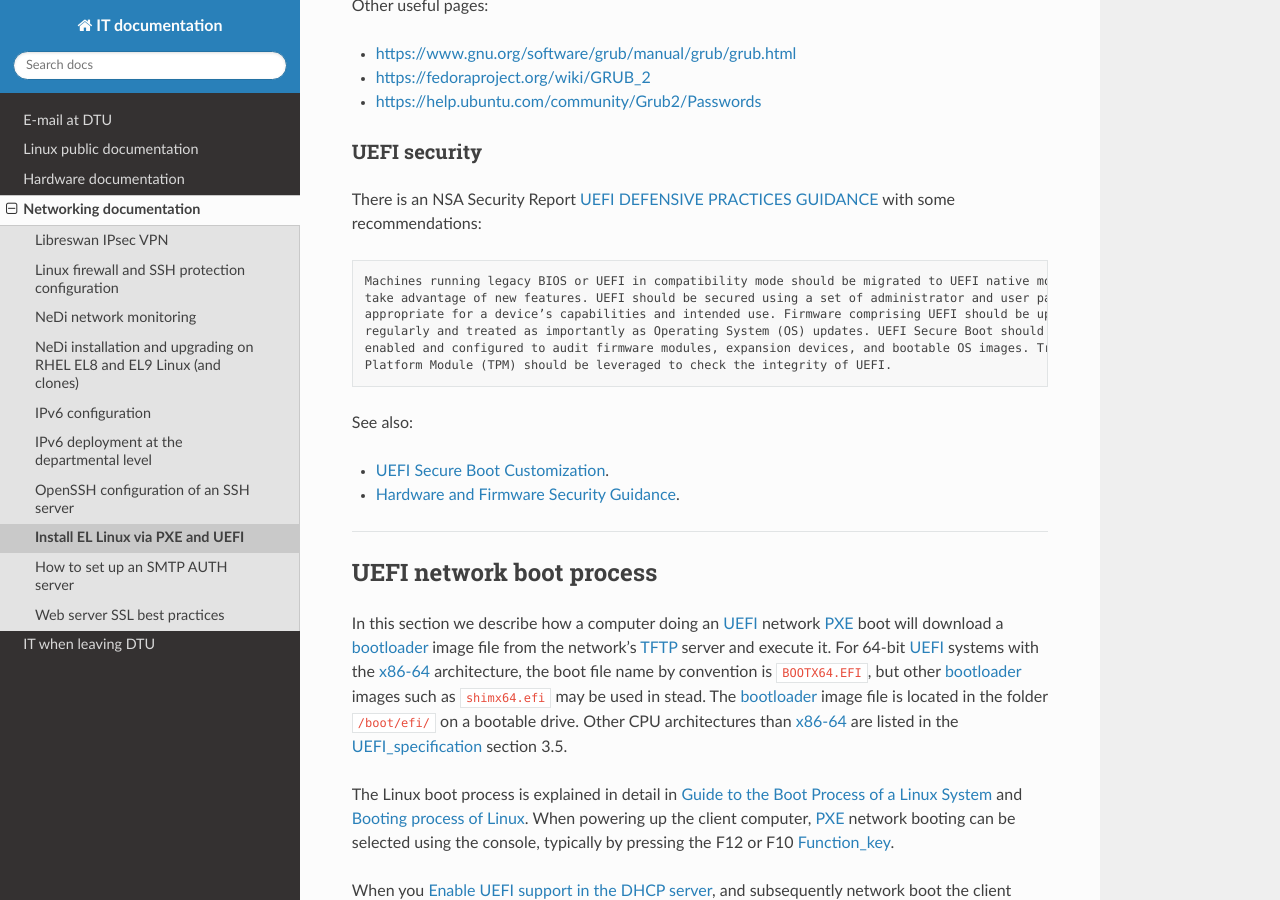
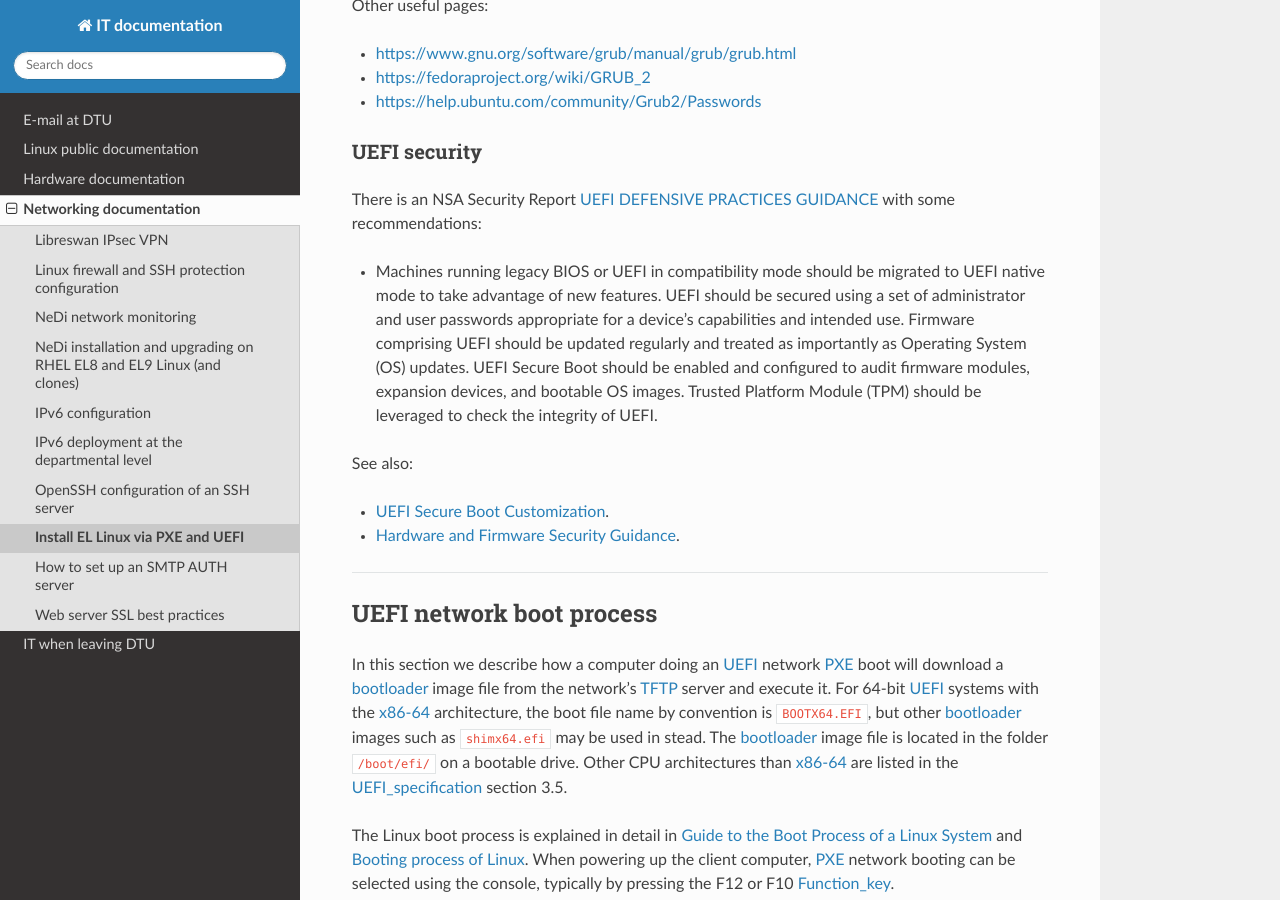
Before and after one commit to OleHolmNielsen/ITwiki, a Sphinx documentation site: the page built from docs/PXE_and_UEFI.rst, in a window 1280 px wide and 900 px high, scrolled down 954 px. Built offline with Sphinx 7.4.7 and the Read the Docs theme 3.1.0, drawn with Linux system fonts in a browser that asks for light colours.

Commit message:
Minor edit

```diff
--- a/docs/PXE_and_UEFI.rst
+++ b/docs/PXE_and_UEFI.rst
@@ -27,9 +27,9 @@ UEFI security
 
 There is an NSA Security Report
 `UEFI DEFENSIVE PRACTICES GUIDANCE <https://media.defense.gov/2019/Jul/16/2002158107/-1/-1/0/CTR-UEFI-DEFENSIVE-PRACTICES-GUIDANCE.PDF>`_
-with some recommendations::
+with some recommendations:
 
-  Machines running legacy BIOS or UEFI in compatibility mode should be migrated to UEFI native mode to
+* Machines running legacy BIOS or UEFI in compatibility mode should be migrated to UEFI native mode to
   take advantage of new features. UEFI should be secured using a set of administrator and user passwords
   appropriate for a device’s capabilities and intended use. Firmware comprising UEFI should be updated
   regularly and treated as importantly as Operating System (OS) updates. UEFI Secure Boot should be
```
